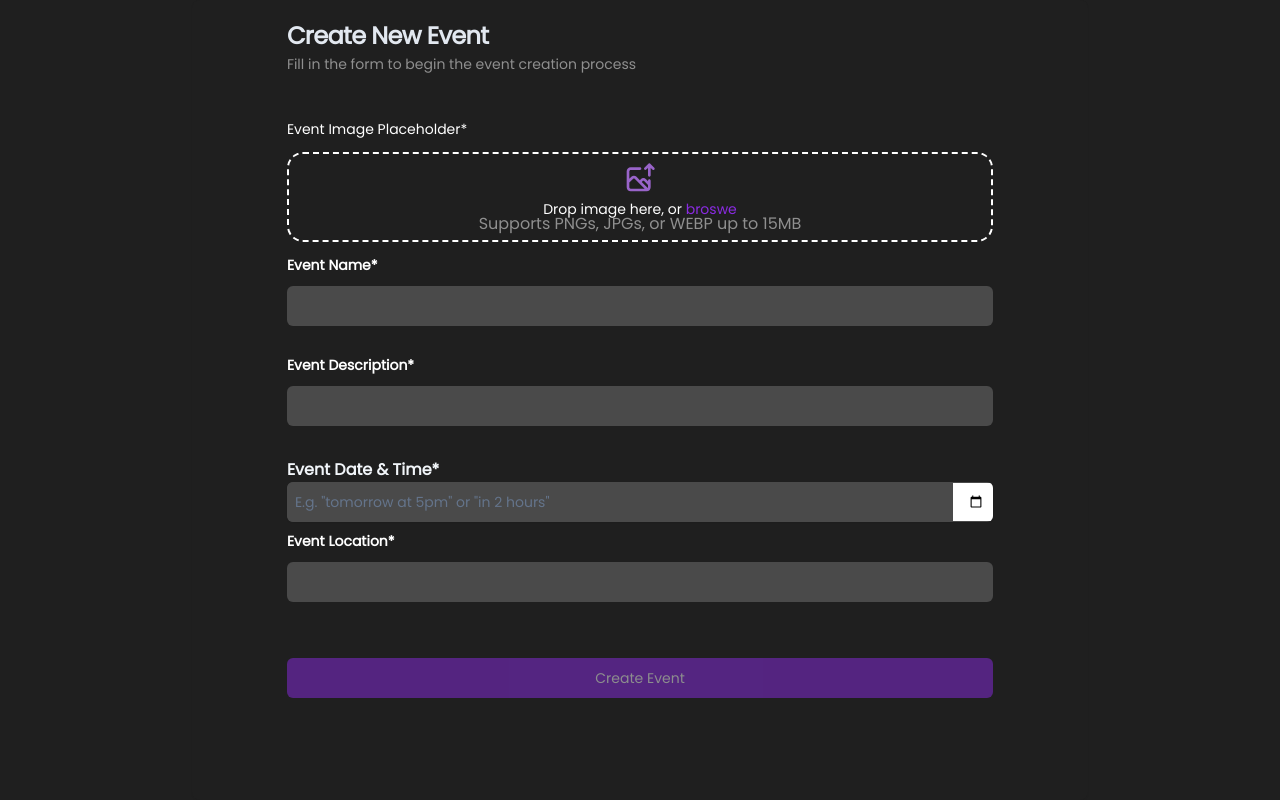
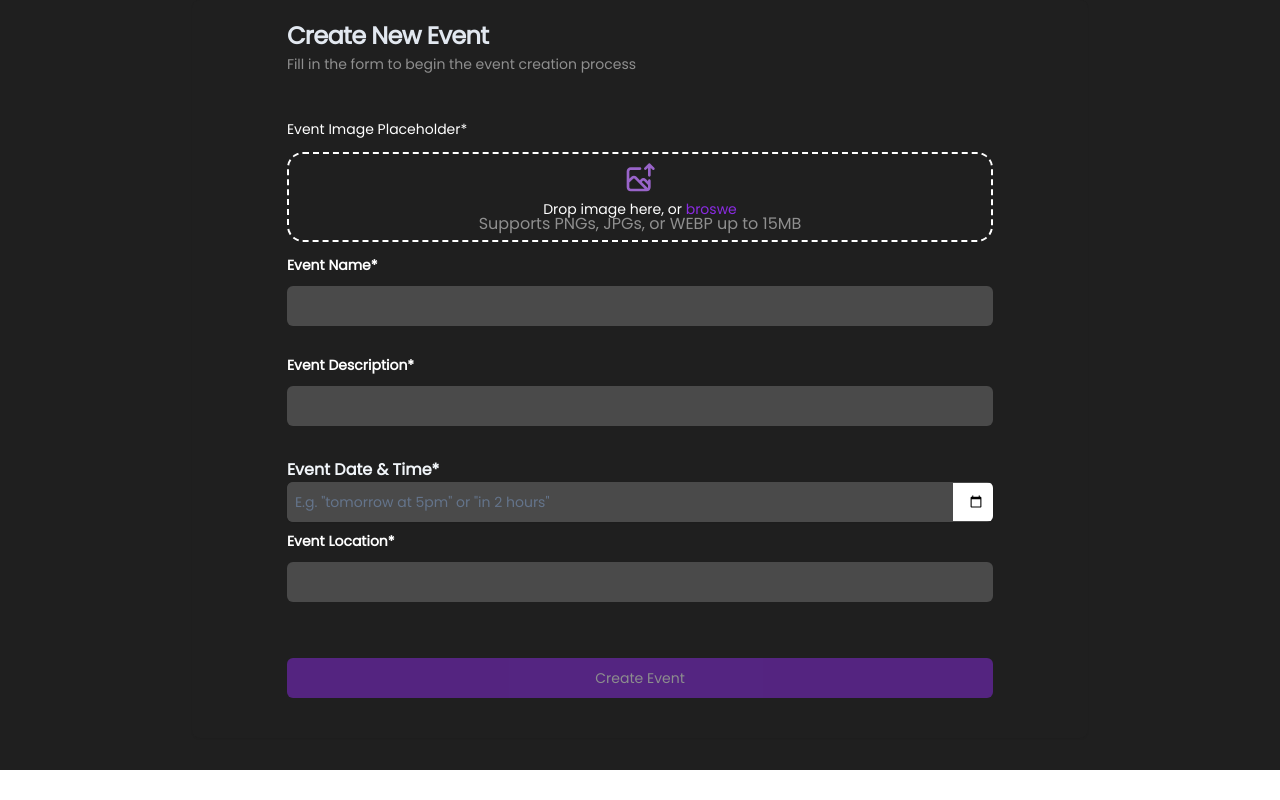
Before and after one commit to WillBeThere8/frontend, a Next.js app: page /demo in a window 1280 px wide. Built offline with nearby package versions, Linux system fonts and the light colour scheme.

Commit message:
Fix[page size]

```diff
--- a/app/demo/page.tsx
+++ b/app/demo/page.tsx
@@ -5,7 +5,7 @@ import EventTemplate from "../_ui/EventTemplate";
 
 export default function page() {
   return (
-    <div className="w-full h-full bg-defaultBackground mx-auto flex justify-center items-center">
+    <div className="w-full  pb-8 bg-defaultBackground mx-auto flex justify-center items-center">
       <EventTemplate />
     </div>
   );
--- a/app/globals.css
+++ b/app/globals.css
@@ -114,7 +114,7 @@ body,
   }
 
   body {
-    @apply bg-background text-foreground w-full h-full;
+    @apply bg-background text-foreground w-full h-full overflow-y-scroll;
   }
 }
 
```
